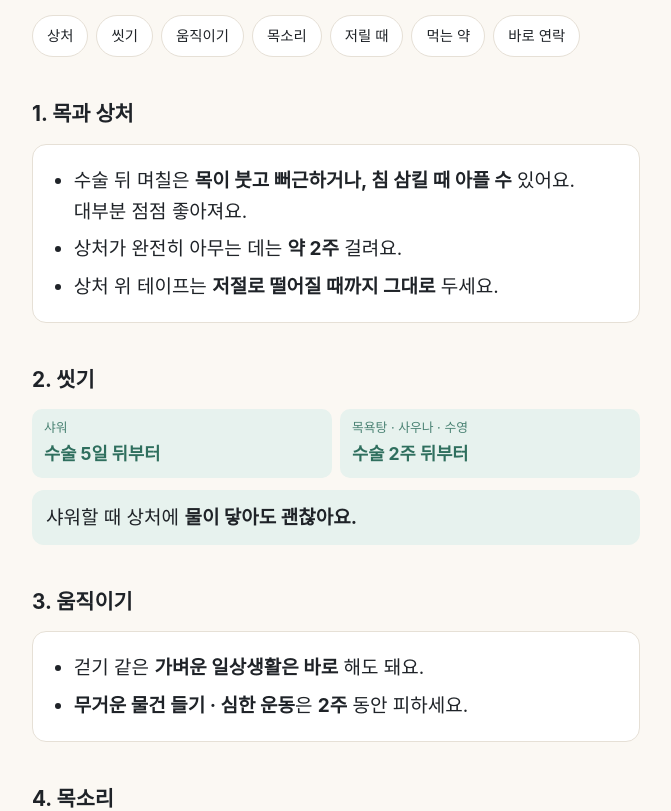
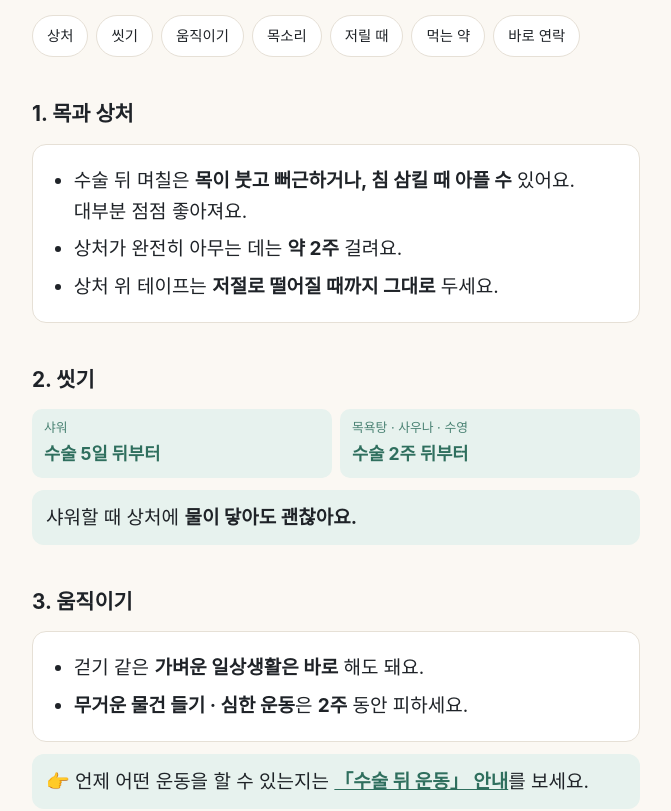
Before and after one commit to Thyfun15/thyfun15.github.io, a plain HTML site: page 03.html in a window 1280 px wide. Shown: the part 141-952 px from the top of the page, without its empty margins (304-975 px from the left). Drawn offline with Linux system fonts and the light colour scheme.

Commit message:
Add files via upload

```diff
--- a/03.html
+++ b/03.html
@@ -95,6 +95,7 @@ footer a{color:var(--accent)}
   <li>걷기 같은 <b>가벼운 일상생활은 바로</b> 해도 돼요.</li>
   <li><b>무거운 물건 들기 · 심한 운동</b>은 <b>2주</b> 동안 피하세요.</li>
 </ul></div>
+<div class="note">👉 언제 어떤 운동을 할 수 있는지는 <a href="11.html" style="color:var(--accent);font-weight:700">「수술 뒤 운동」 안내</a>를 보세요.</div>
 
 <h2 id="voice">4. 목소리</h2>
 <div class="card"><ul>
```
